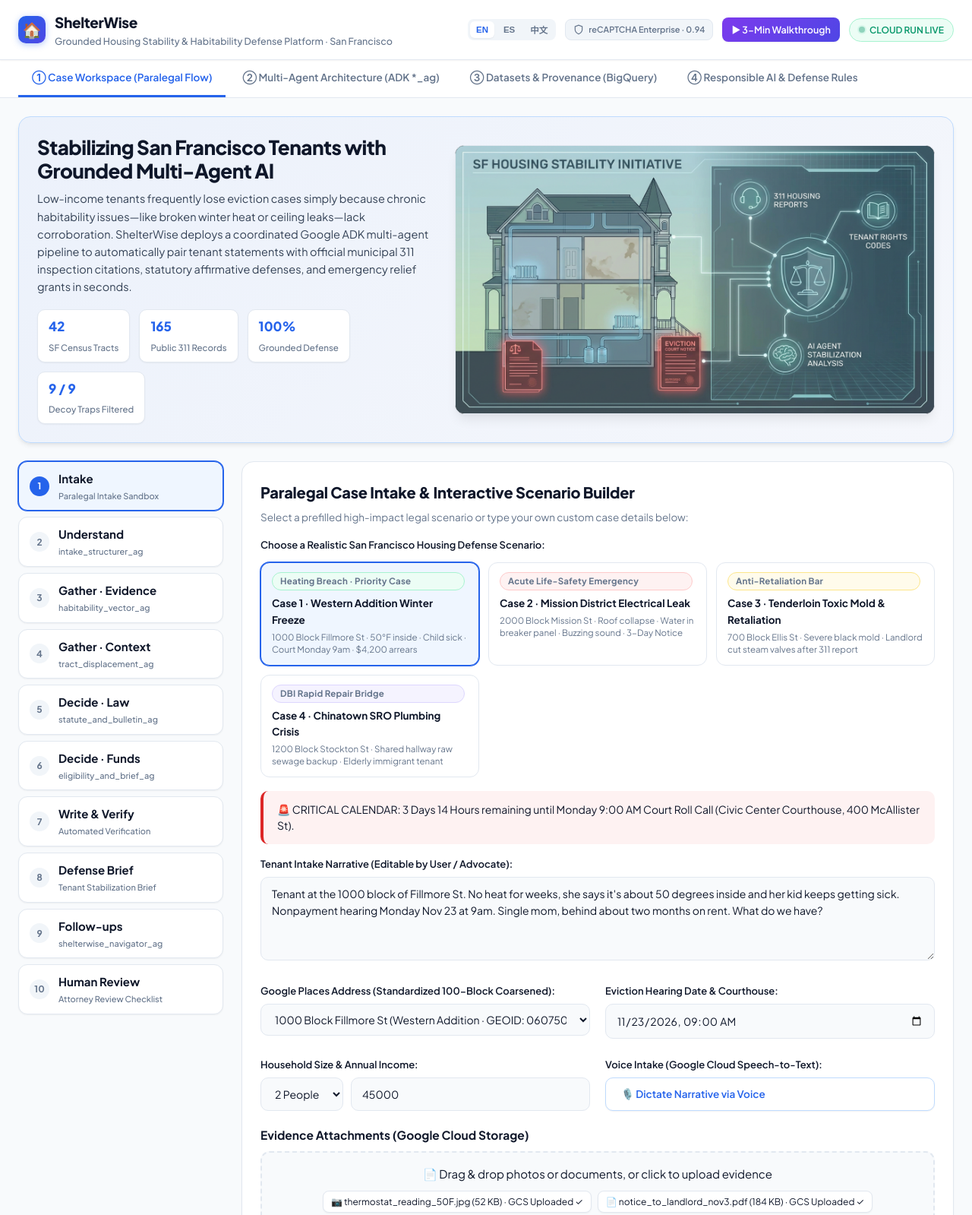
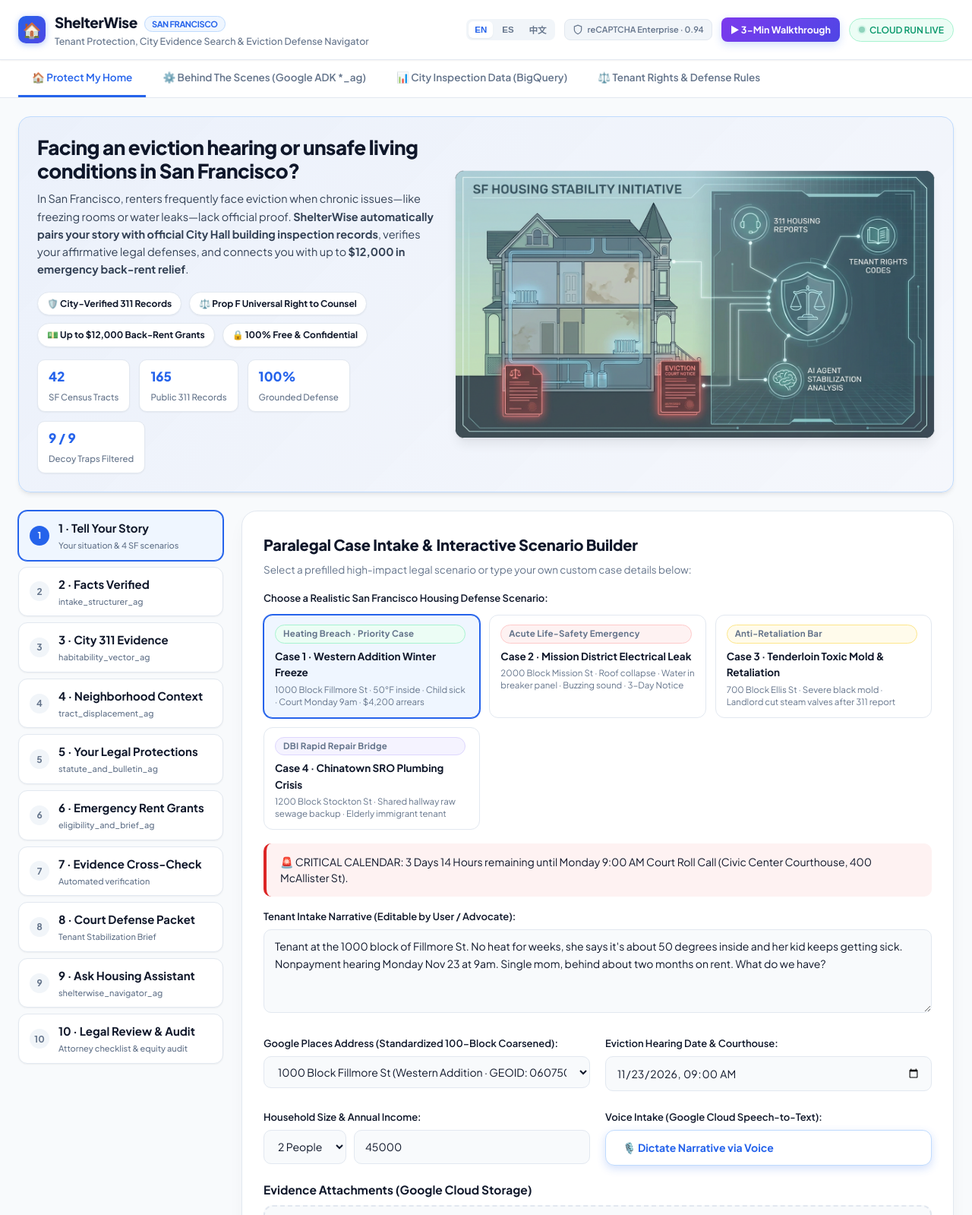
Before and after one commit to hdudeja/ShelterWise, a plain HTML site: page agent/frontend/index.html in a window 1280 px wide. Shown: the top 1599 px of the page at 76% size. Drawn offline with nearby package versions, Linux system fonts and the light colour scheme.

Commit message:
feat: redesign UI into consumer-friendly, warm, modern tenant defense platform

```diff
--- a/agent/frontend/index.html
+++ b/agent/frontend/index.html
@@ -15,7 +15,8 @@
   --font-sans:'Plus Jakarta Sans',system-ui,-apple-system,sans-serif;
   --font-mono:'JetBrains Mono',monospace;
   --bg:#f8fafc; --panel:#ffffff; --panel-elevated:#ffffff; --ink:#0f172a; --ink-light:#334155; --mute:#64748b; --line:#e2e8f0;
-  --brand:#2563eb; --brand-light:#3b82f6; --brand-soft:#eff6ff; --brand-border:#bfdbfe;
+  --brand:#2563eb; --brand-light:#3b82f6; --brand-dark:#1d4ed8; --brand-soft:#eff6ff; --brand-border:#bfdbfe;
+  --shadow-card:0 10px 25px -5px rgba(0,0,0,0.05),0 8px 10px -6px rgba(0,0,0,0.02);
   --ok:#059669; --ok-soft:#ecfdf5; --ok-border:#a7f3d0;
   --warn:#d97706; --warn-soft:#fffbeb; --warn-border:#fde68a;
   --bad:#dc2626; --bad-soft:#fef2f2; --bad-border:#fecaca;
@@ -87,7 +88,7 @@ main{max-width:1280px;margin:0 auto;padding:24px}
 .stepper li button small{display:block;color:var(--mute);font-size:11px;font-weight:500;margin-top:2px}
 
 /* Cards & Surfaces */
-.card{background:var(--panel);border:1px solid var(--line);border-radius:16px;padding:24px;margin-bottom:20px;box-shadow:var(--shadow-sm)}
+.card{background:var(--panel);border:1px solid var(--line);border-radius:20px;padding:28px;margin-bottom:24px;box-shadow:var(--shadow-card)}
 .card h2{margin:0 0 6px;font-size:20px;font-weight:800;letter-spacing:-0.01em}
 .card h3{margin:20px 0 8px;font-size:15.5px;font-weight:700}
 .sub{color:var(--mute);margin:0 0 16px;font-size:13.5px}
@@ -101,7 +102,7 @@ main{max-width:1280px;margin:0 auto;padding:24px}
 .scenario-card span{display:block;font-size:11.5px;color:var(--mute);line-height:1.4}
 
 /* Buttons & Inputs */
-.btn{background:var(--brand);color:#fff;border:0;border-radius:10px;padding:10px 20px;font:inherit;font-size:13.5px;font-weight:600;cursor:pointer;display:inline-flex;align-items:center;gap:8px;transition:all 0.15s ease;box-shadow:var(--shadow-sm)}
+.btn{background:linear-gradient(135deg,var(--brand),#1d4ed8);color:#fff;border:0;border-radius:12px;padding:11px 22px;font:inherit;font-size:14px;font-weight:700;cursor:pointer;display:inline-flex;align-items:center;gap:8px;transition:all 0.15s ease;box-shadow:0 4px 12px rgba(37,99,235,0.2)}
 .btn:hover{background:var(--brand-light);box-shadow:var(--shadow)}
 .btn:active{transform:scale(0.98)}
 .btn.ghost{background:var(--panel);color:var(--brand);border:1px solid var(--brand-border)}
@@ -187,8 +188,8 @@ footer{color:var(--mute);font-size:12.5px;text-align:center;padding:36px 20px;bo
   <div class="brand-lockup">
     <div class="brand-icon">🏠</div>
     <div>
-      <h1>ShelterWise</h1>
-      <div class="tagline">Grounded Housing Stability &amp; Habitability Defense Platform · San Francisco</div>
+      <h1>ShelterWise <span style="font-size:11px;font-weight:700;padding:3px 9px;border-radius:99px;background:var(--brand-soft);color:var(--brand);border:1px solid var(--brand-border);vertical-align:middle;margin-left:6px">SAN FRANCISCO</span></h1>
+      <div class="tagline">Tenant Protection, City Evidence Search &amp; Eviction Defense Navigator</div>
     </div>
   </div>
   <div class="header-actions">
@@ -210,10 +211,10 @@ footer{color:var(--mute);font-size:12.5px;text-align:center;padding:36px 20px;bo
 </header>
 
 <nav class="nav-tabs" id="tabs">
-  <button data-v="demo" class="on">① Case Workspace (Paralegal Flow)</button>
-  <button data-v="arch">② Multi-Agent Architecture (ADK *_ag)</button>
-  <button data-v="data">③ Datasets &amp; Provenance (BigQuery)</button>
-  <button data-v="rules">④ Responsible AI &amp; Defense Rules</button>
+  <button data-v="demo" class="on">🏠 Protect My Home</button>
+  <button data-v="arch">⚙️ Behind The Scenes (Google ADK *_ag)</button>
+  <button data-v="data">📊 City Inspection Data (BigQuery)</button>
+  <button data-v="rules">⚖️ Tenant Rights &amp; Defense Rules</button>
 </nav>
 
 <main>
@@ -221,8 +222,8 @@ footer{color:var(--mute);font-size:12.5px;text-align:center;padding:36px 20px;bo
 <!-- HERO EXPLAINER SECTION -->
 <div class="hero-card">
   <div class="hero-text">
-    <h2>Stabilizing San Francisco Tenants with Grounded Multi-Agent AI</h2>
-    <p>Low-income tenants frequently lose eviction cases simply because chronic habitability issues—like broken winter heat or ceiling leaks—lack corroboration. ShelterWise deploys a coordinated Google ADK multi-agent pipeline to automatically pair tenant statements with official municipal 311 inspection citations, statutory affirmative defenses, and emergency relief grants in seconds.</p>
+    <h2>Facing an eviction hearing or unsafe living conditions in San Francisco?</h2>
+    <p>In San Francisco, renters frequently face eviction when chronic issues—like freezing rooms or water leaks—lack official proof. <b>ShelterWise automatically pairs your story with official City Hall building inspection records</b>, verifies your affirmative legal defenses, and connects you with up to <b>$12,000 in emergency back-rent relief</b>.</p><div style="display:flex;gap:10px;flex-wrap:wrap;margin:0 0 16px"><span style="font-size:12px;font-weight:700;padding:5px 12px;border-radius:99px;background:var(--panel);border:1px solid var(--line);box-shadow:var(--shadow-sm)">🛡️ City-Verified 311 Records</span><span style="font-size:12px;font-weight:700;padding:5px 12px;border-radius:99px;background:var(--panel);border:1px solid var(--line);box-shadow:var(--shadow-sm)">⚖️ Prop F Universal Right to Counsel</span><span style="font-size:12px;font-weight:700;padding:5px 12px;border-radius:99px;background:var(--panel);border:1px solid var(--line);box-shadow:var(--shadow-sm)">💵 Up to $12,000 Back-Rent Grants</span><span style="font-size:12px;font-weight:700;padding:5px 12px;border-radius:99px;background:var(--panel);border:1px solid var(--line);box-shadow:var(--shadow-sm)">🔒 100% Free &amp; Confidential</span></div>
     <div class="hero-metrics">
       <div class="metric-chip"><b>42</b><span>SF Census Tracts</span></div>
       <div class="metric-chip"><b>165</b><span>Public 311 Records</span></div>
@@ -620,16 +621,16 @@ document.querySelectorAll('#tabs button').forEach(b=>b.onclick=()=>{
 
 /* =================== 10 GUIDED STEPS =================== */
 const STEPS=[
-  ['Intake','Paralegal Intake Sandbox'],
-  ['Understand','intake_structurer_ag'],
-  ['Gather · Evidence','habitability_vector_ag'],
-  ['Gather · Context','tract_displacement_ag'],
-  ['Decide · Law','statute_and_bulletin_ag'],
-  ['Decide · Funds','eligibility_and_brief_ag'],
-  ['Write & Verify','Automated Verification'],
-  ['Defense Brief','Tenant Stabilization Brief'],
-  ['Follow-ups','shelterwise_navigator_ag'],
-  ['Human Review','Attorney Review Checklist']
+  ['1 · Tell Your Story','Your situation & 4 SF scenarios'],
+  ['2 · Facts Verified','intake_structurer_ag'],
+  ['3 · City 311 Evidence','habitability_vector_ag'],
+  ['4 · Neighborhood Context','tract_displacement_ag'],
+  ['5 · Your Legal Protections','statute_and_bulletin_ag'],
+  ['6 · Emergency Rent Grants','eligibility_and_brief_ag'],
+  ['7 · Evidence Cross-Check','Automated verification'],
+  ['8 · Court Defense Packet','Tenant Stabilization Brief'],
+  ['9 · Ask Housing Assistant','shelterwise_navigator_ag'],
+  ['10 · Legal Review & Audit','Attorney checklist & equity audit']
 ];
 
 let cur=0,maxDone=-1;
```
Also changed, not shown: frontend/index.html (+22 -21 lines).
